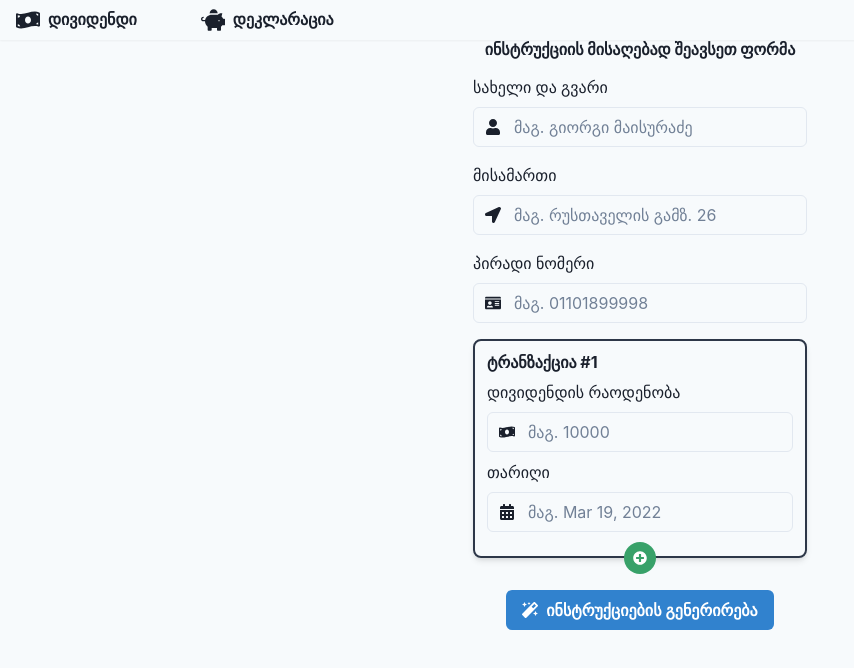
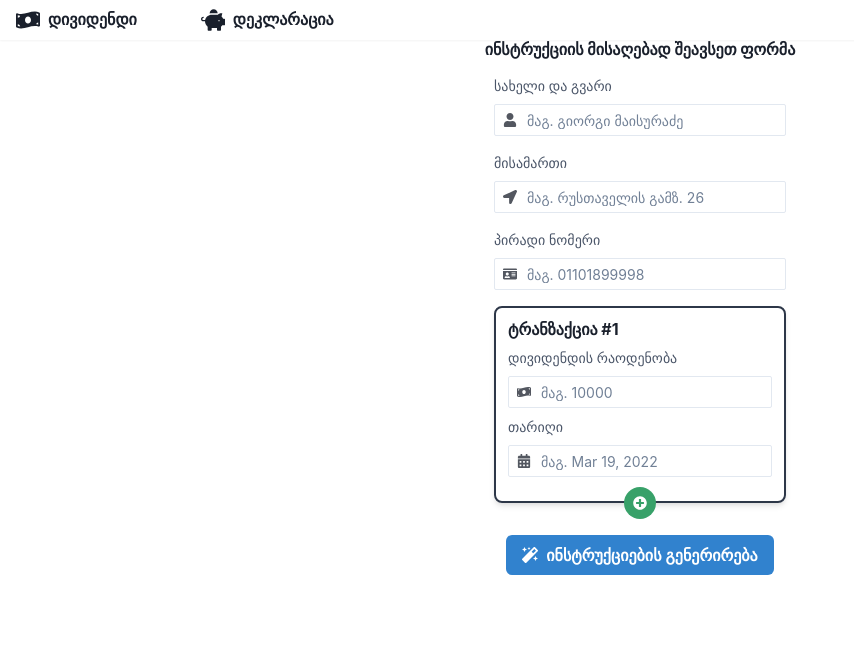
Before and after one commit to VirtualZoneTools/virtual-person-taxes, a React (Create React App) app: page / in a window 1280 px wide. Shown: the top 668 px of the page, without its empty margins (0-854 px from the left). Built offline with nearby package versions, Linux system fonts and the light colour scheme.

Commit message:
ugly overrides

```diff
--- a/src/theme.ts
+++ b/src/theme.ts
@@ -1,19 +1,49 @@
-import { extendTheme, type ThemeConfig } from '@chakra-ui/react'
+import {
+  extendTheme,
+  useColorModeValue,
+  type ThemeConfig,
+  type ComponentStyleConfig,
+} from '@chakra-ui/react'
 
 const config: ThemeConfig = {
   initialColorMode: 'light',
   useSystemColorMode: true,
 }
 
-const theme = extendTheme({
+const GlobalStyle = {
+  'html, body': {
+    // backgroundColor: (...props: any) => ,
+  },
+  '.chakra-input__group .chakra-icon': {
+    opacity: 0.75,
+  },
+}
+
+const FormLabel: ComponentStyleConfig = {
+  baseStyle: () => ({
+    fontSize: 'sm',
+    color: useColorModeValue('gray.600', 'gray.400'), // eslint-disable-line
+  }),
+}
+
+const Input: ComponentStyleConfig = {
+  defaultProps: {
+    size: 'sm',
+  },
+}
+
+const overridedTheme = extendTheme({
   styles: {
-    global: {
-      'html, body': {
-        backgroundColor: 'gray.50',
-      },
-    },
+    global: GlobalStyle,
   },
   config,
+
+  // component overrdes
+  components: {
+    // Icon,
+    FormLabel,
+    Input,
+  },
 })
 
-export default theme
+export default overridedTheme
```
